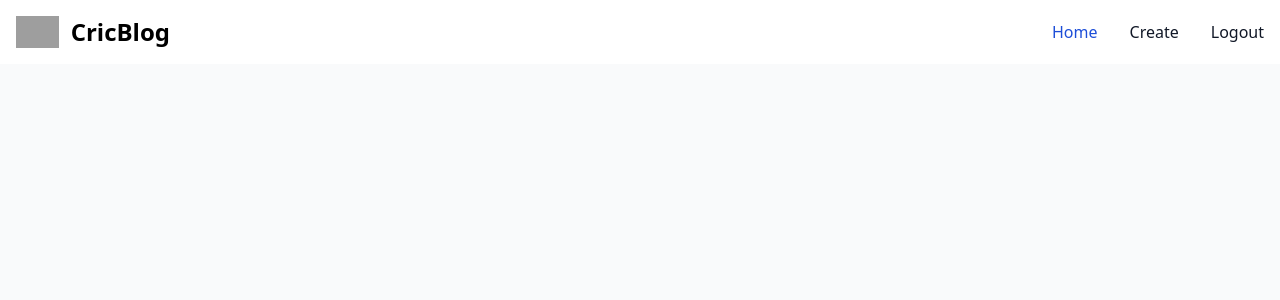
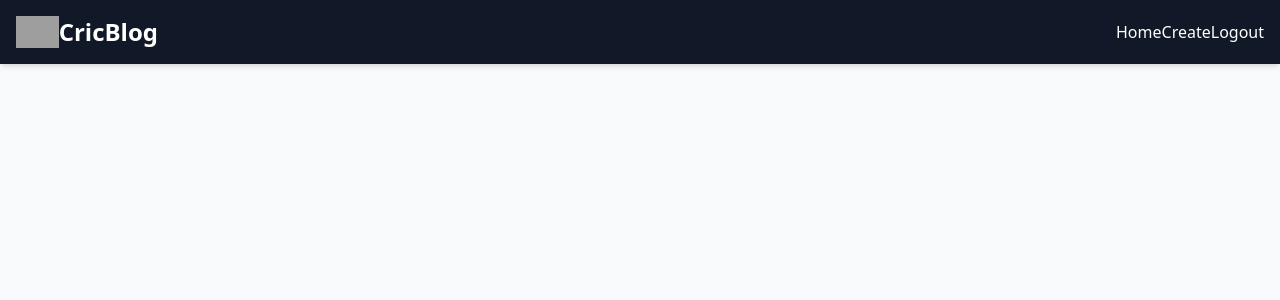
Before and after one commit to pranjal23030/CricBlog, a Django app: page /blog/ in a window 1280 px wide. Shown: the top 300 px of the page. Run offline with Django 5.2, Linux system fonts and the light colour scheme; data that the repository does not hold is empty; grey boxes are pictures that could not be loaded.

Commit message:
navbar updated

```diff
--- a/blog/templates/components/_navbar.html
+++ b/blog/templates/components/_navbar.html
@@ -1,52 +1,22 @@
-<nav class="bg-white border-gray-200 dark:bg-gray-900">
-  <div
-    class="max-w-screen-xl flex flex-wrap items-center justify-between mx-auto p-4"
-  >
-    <a
-      href="/blog/"
-      class="flex items-center space-x-3 rtl:space-x-reverse"
-    >
-      <img
-        src="https://plineup-prod.blr1.digitaloceanspaces.com/upload/flag/MAP_1686229757.png"
-        class="h-8"
-        alt="Flowbite Logo"
-      />
-      <span
-        class="self-center text-2xl font-semibold whitespace-nowrap dark:text-white"
-        >CricBlog</span
-      >
+<nav class="bg-gray-900 p-4 shadow-md">
+  <div class="max-w-screen-xl mx-auto flex items-center justify-between">
+    <!-- Logo aligned on the far left -->
+    <a href="/blog/" class="flex items-center">
+      <img src="https://plineup-prod.blr1.digitaloceanspaces.com/upload/flag/MAP_1686229757.png" class="h-8" alt="CricBlog Logo" />
+      <span class="ml-2 text-2xl font-bold text-white tracking-wider">CricBlog</span>
     </a>
 
-    <div
-      class="items-center justify-between hidden w-full md:flex md:w-auto md:order-1"
-      id="navbar-cta"
-    >
-      <ul
-        class="flex flex-col font-medium p-4 md:p-0 mt-4 border border-gray-100 rounded-lg bg-gray-50 md:space-x-8 rtl:space-x-reverse md:flex-row md:mt-0 md:border-0 md:bg-white dark:bg-gray-800 md:dark:bg-gray-900 dark:border-gray-700"
-      >
+    <!-- Links aligned on the far right -->
+    <ul class="flex items-center space-x-10">
       <li>
-          <a
-            href="/blog/"
-            class="block py-2 px-3 md:p-0 text-white bg-blue-700 rounded md:bg-transparent md:text-blue-700 md:dark:text-blue-500"
-            aria-current="page"
-            >Home</a
-          >
+        <a href="/blog/" class="text-white hover:text-blue-400 transition-colors duration-200">Home</a>
       </li>
       <li>
-          <a
-            href="/blog/create/"
-            class="block py-2 px-3 md:p-0 text-gray-900 rounded hover:bg-gray-100 md:hover:bg-transparent md:hover:text-blue-700 md:dark:hover:text-blue-500 dark:text-white dark:hover:bg-gray-700 dark:hover:text-white md:dark:hover:bg-transparent dark:border-gray-700"
-            >Create</a
-          >
+        <a href="/blog/create/" class="text-white hover:text-blue-400 transition-colors duration-200">Create</a>
       </li>
       <li>
-          <a
-            href="/blog/logout/"
-            class="block py-2 px-3 md:p-0 text-gray-900 rounded hover:bg-gray-100 md:hover:bg-transparent md:hover:text-blue-700 md:dark:hover:text-blue-500 dark:text-white dark:hover:bg-gray-700 dark:hover:text-white md:dark:hover:bg-transparent dark:border-gray-700"
-            >Logout</a
-          >
+        <a href="/blog/logout/" class="text-white hover:text-blue-400 transition-colors duration-200">Logout</a>
       </li>
     </ul>
   </div>
-  </div>
 </nav>
```
Lines whose indentation alone changed are shown as unchanged.
